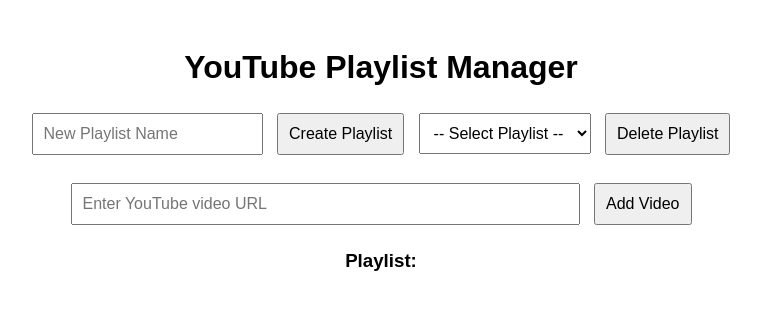
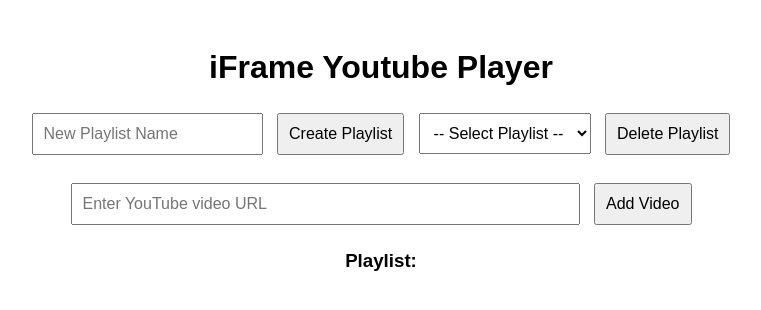
Before and after one commit to CrimsonDeck/Offbrand-Spotify, a plain HTML site: page index.html in a window 1280 px wide. Shown: the whole page, without its empty margins (259-1020 px from the left). Drawn offline with Linux system fonts and the light colour scheme.

Commit message:
Update index.html
Change name / title

```diff
--- a/index.html
+++ b/index.html
@@ -2,7 +2,7 @@
 <html lang="en">
 <head>
   <meta charset="UTF-8">
-  <title>YouTube Playlist Manager</title>
+  <title>iFrame Youtube Player</title>
   <style>
     body {
       font-family: Arial, sans-serif;
@@ -35,7 +35,7 @@
 </head>
 <body>
 
-  <h1>YouTube Playlist Manager</h1>
+  <h1>iFrame Youtube Player</h1>
 
   <input type="text" id="newPlaylistName" placeholder="New Playlist Name">
   <button onclick="createPlaylist()">Create Playlist</button>
```
